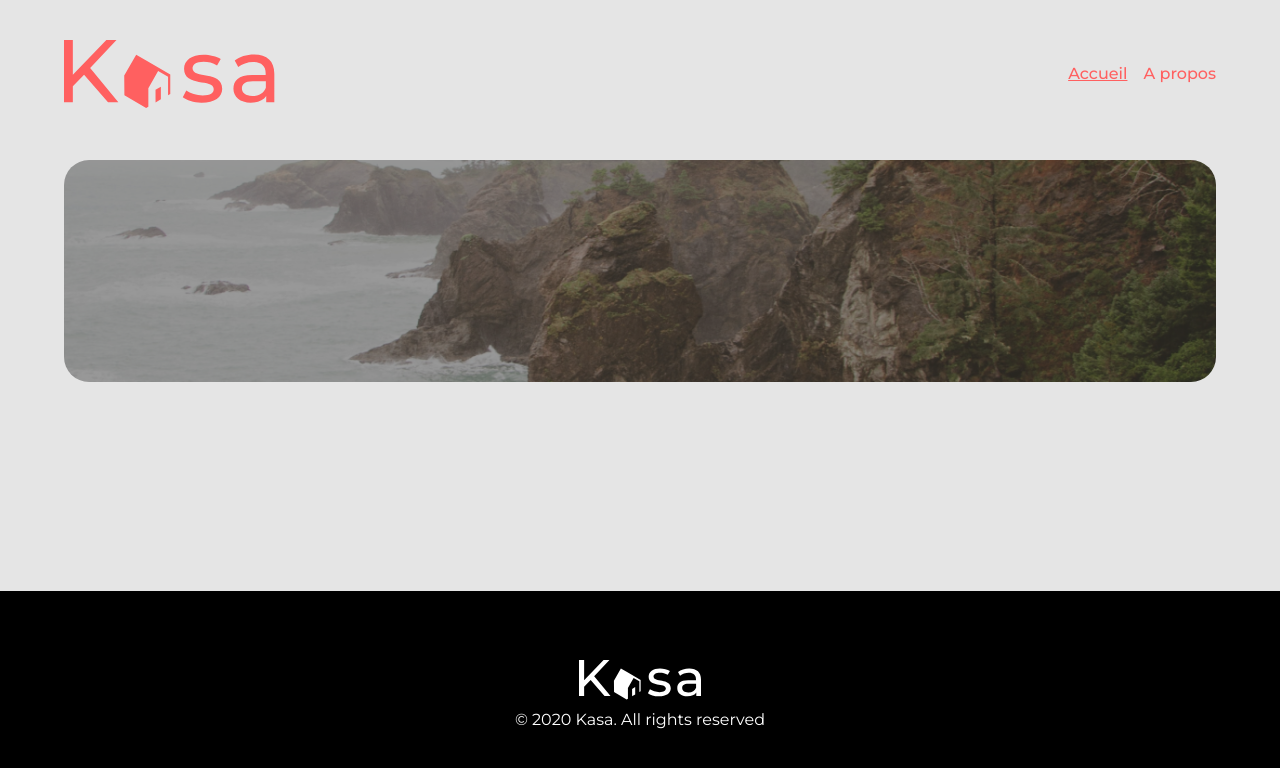
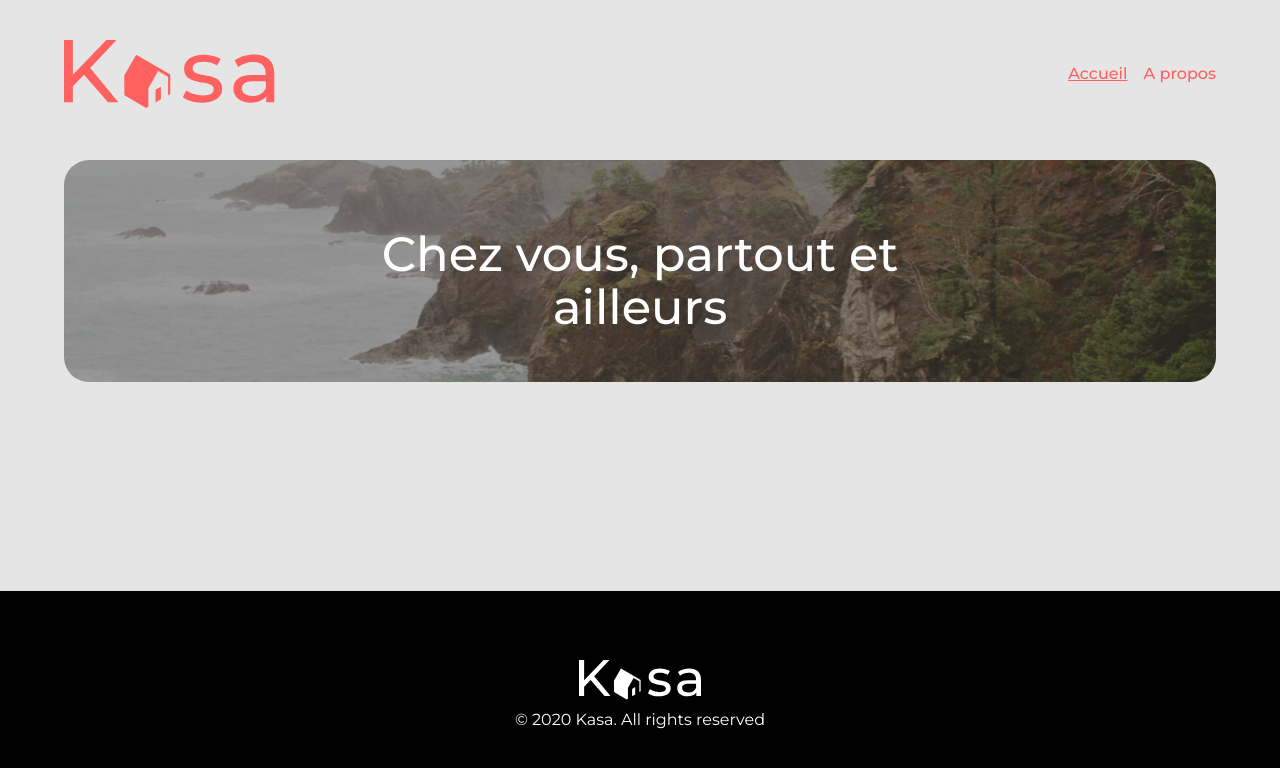
Before and after one commit to mminguez/P6, a React (Vite) app in the folder Kasa/: page / in a window 1280 px wide. Shown: the top 768 px of the page. Built offline with nearby package versions, Linux system fonts and the light colour scheme.

Commit message:
arrange some style

```diff
--- a/Kasa/index.html
+++ b/Kasa/index.html
@@ -2,9 +2,9 @@
 <html lang="en">
   <head>
     <meta charset="UTF-8" />
-    <link rel="icon" type="image/svg+xml" href="/vite.svg" />
+    <link rel="icon" type="image/svg+xml" href="/Kasa/src/assets/arrow.svg" />
     <meta name="viewport" content="width=device-width, initial-scale=1.0" />
-    <title>Vite + React</title>
+    <title>Kasa - Chez vous, partout et ailleurs</title>
   </head>
   <body>
     <div id="root"></div>
--- a/Kasa/src/assets/css/Hero.css
+++ b/Kasa/src/assets/css/Hero.css
@@ -2,6 +2,9 @@
     display: flex;
     flex-direction: column;
     align-items: center;
+    color: white;
+    position: relative;
+    text-align: center;
 }
 
 .hero-banner {
@@ -16,6 +19,16 @@
     transition: height 0.3s ease;
 }
 
+.hero-container h1 {
+    position: absolute;
+    top: 50%;
+    left: 50%;
+    transform: translate(-50%, -50%);
+    margin: 0px;
+    font-weight: 500;
+    font-size: 48px;
+}
+
 @media (max-width: 768px) {
     .hero-banner {
         border-radius: 10px;
--- a/Kasa/src/index.css
+++ b/Kasa/src/index.css
@@ -72,7 +72,7 @@ button:focus-visible {
 
 @media (max-width: 768px) {
   :root {
-      font-size: smaller;
+    font-size: smaller;
   }
   .main-content {
     padding: 16vh 5vw 0vh 5vw;
--- a/Kasa/src/routes/Hero.jsx
+++ b/Kasa/src/routes/Hero.jsx
@@ -10,7 +10,7 @@ function Home() {
         alt="Hero banner"
         className="hero-banner"
       />
-
+      <h1>Chez vous, partout et ailleurs</h1>
     </div>
   );
 }
```
